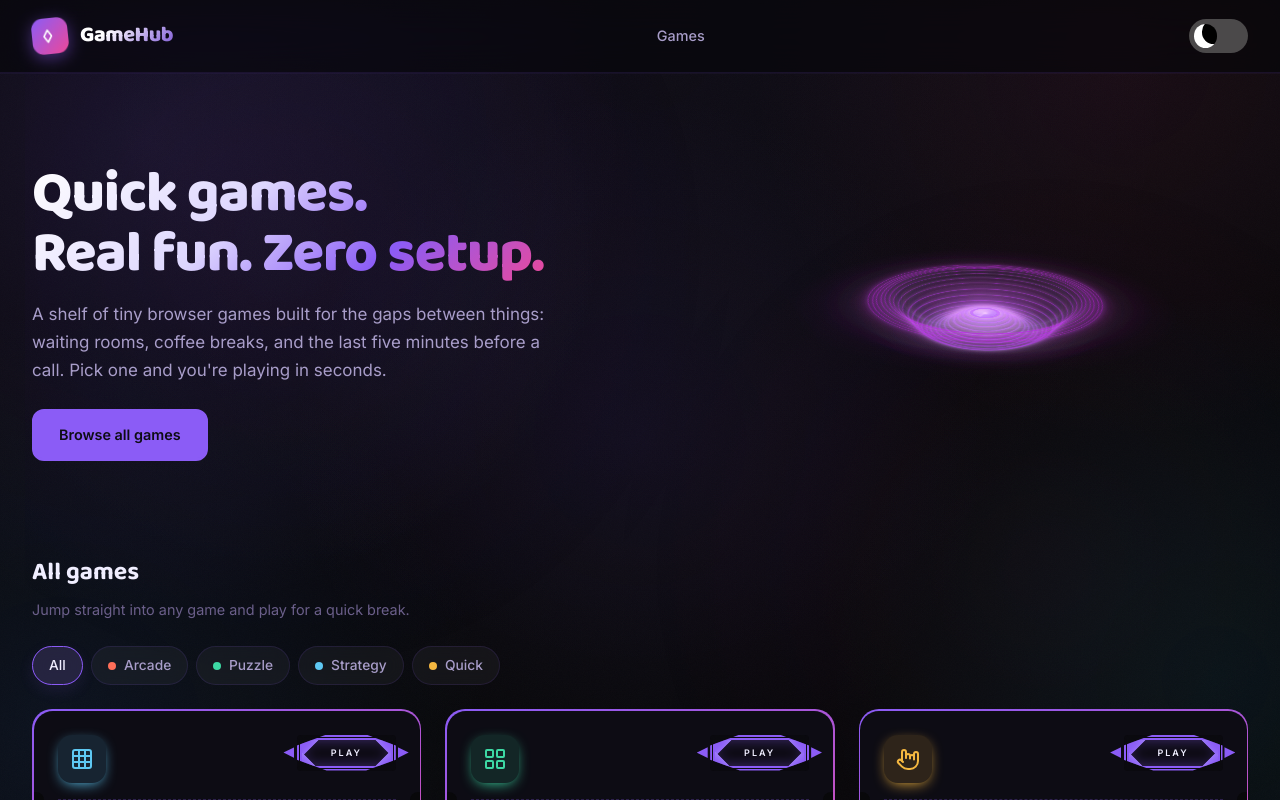
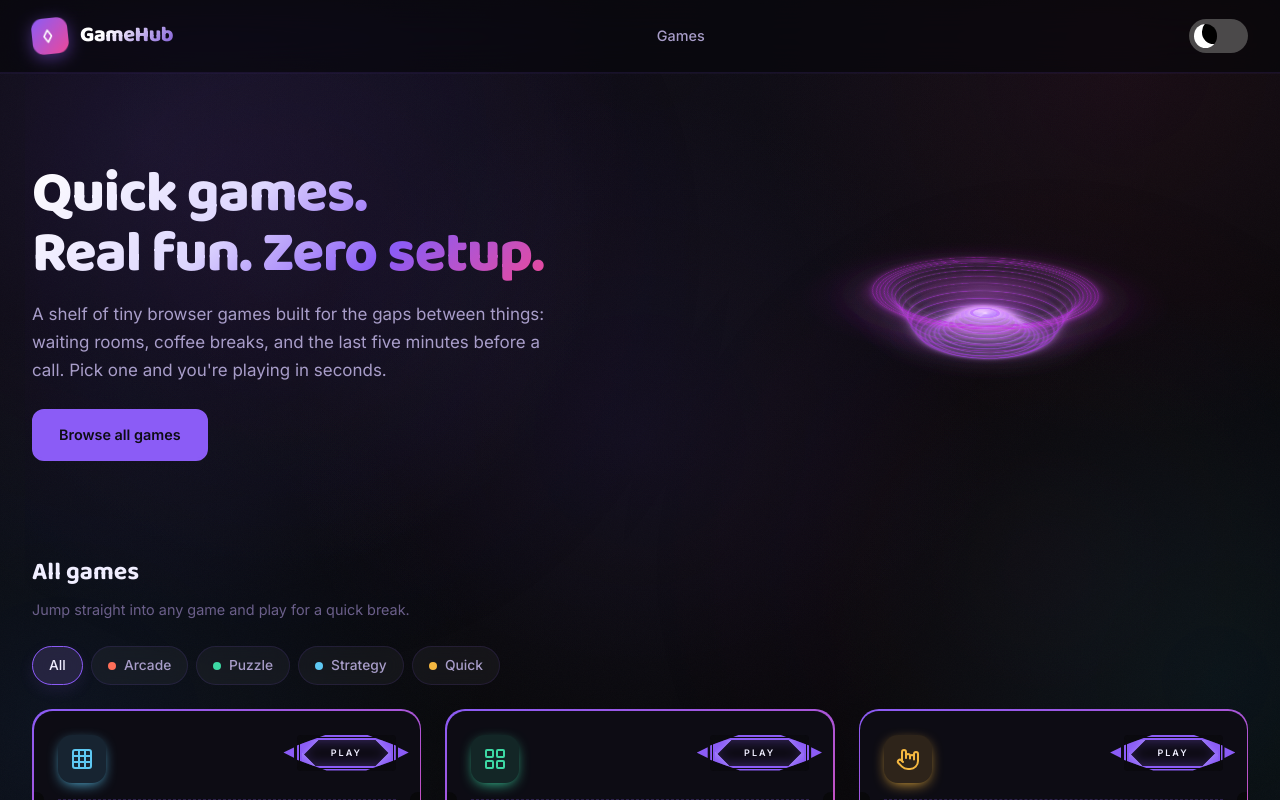
Before and after one commit to vigneshrao77/gameBuddy, a Next.js app: page /games in a window 1280 px wide. Shown: the top 800 px of the page. Built offline with nearby package versions, Linux system fonts and the light colour scheme.

Commit message:
feat: increase vertical amplitude of tunnel rings

```diff
--- a/components/ui/TunnelAnimation.tsx
+++ b/components/ui/TunnelAnimation.tsx
@@ -89,9 +89,10 @@ const rings = Array.from({ length: RING_COUNT }, (_, i) => {
 
   /*
     Proportional vertical movement.
+    Increased amplitude for a much more dramatic up/down wave.
   */
-  const bounceUp = 7 + t * 14;
-  const bounceDown = 4 + t * 9;
+  const bounceUp = 20 + t * 45;
+  const bounceDown = 14 + t * 30;
 
   return {
     index: i,
```
